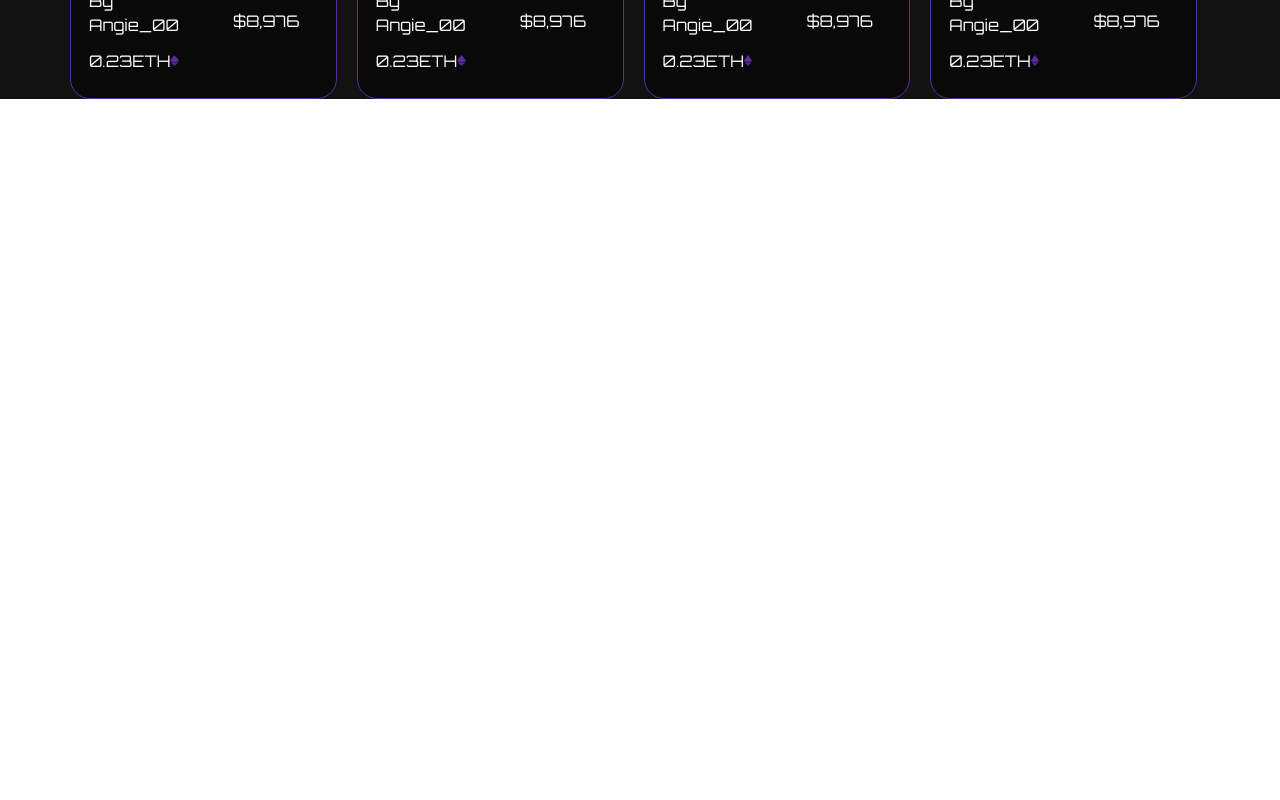
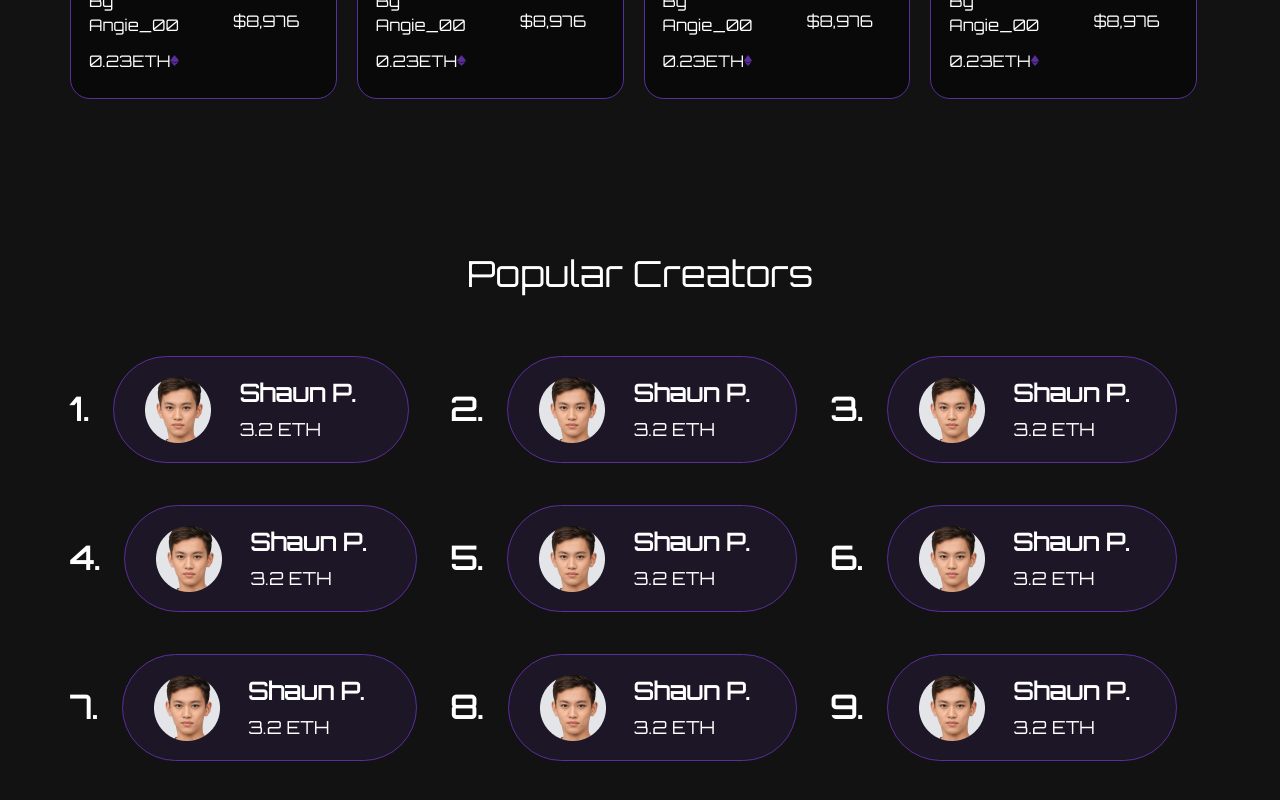
Before and after one commit to CoreX-Labs/CapitolLion, a React (Create React App) app in the folder CapitolLion_Marketplace/frontend/capitol-lion/: page / in a window 1280 px wide. Shown: the part 1703-2503 px from the top of the page. Before the commit the page ends 1802 px from the top, so only its background shows below. Built offline with nearby package versions, Linux system fonts and the light colour scheme; the HTML template or start-up script is replaced by a standard one.

Commit message:
Made Popular creators section for Desktop screens

```diff
--- a/CapitolLion_Marketplace/frontend/capitol-lion/package.json
+++ b/CapitolLion_Marketplace/frontend/capitol-lion/package.json
@@ -11,6 +11,7 @@
     "react-dom": "^18.2.0",
     "react-router-dom": "^6.4.2",
     "react-scripts": "5.0.1",
+    "styled-components": "^5.3.6",
     "web-vitals": "^2.1.4"
   },
   "scripts": {
--- a/CapitolLion_Marketplace/frontend/capitol-lion/src/App.css
+++ b/CapitolLion_Marketplace/frontend/capitol-lion/src/App.css
@@ -19,3 +19,11 @@
 	border: 3px solid #5b2e9d;
 	border-radius: 30px;
 }
+
+.creators__card {
+	width: 296px;
+	height: 107px;
+	background: rgba(91, 46, 157, 0.15);
+	border: 1px solid #5B2E9D;
+	border-radius: 60px;
+}
--- a/CapitolLion_Marketplace/frontend/capitol-lion/src/pages/Home.jsx
+++ b/CapitolLion_Marketplace/frontend/capitol-lion/src/pages/Home.jsx
@@ -1,4 +1,5 @@
 import React from 'react';
+import Artists from './components/Artists';
 import Hero from './components/Hero';
 import Nfts from './components/Nfts';
 import Partners from './components/Partners';
@@ -10,6 +11,7 @@ const Home = () => {
 				<Hero />
 				<Partners />
 				<Nfts />
+				<Artists />
 			</div>
 		</React.Fragment>
 	);
--- /dev/null
+++ b/CapitolLion_Marketplace/frontend/capitol-lion/src/pages/components/Artists.jsx
@@ -0,0 +1,92 @@
+import React from 'react';
+import "../../App.css";
+
+const Artists = () => {
+    const artistdetails = [
+        {
+            id: 1,
+            artistpicture: "/image.png",
+            artistname: "Shaun P.",
+            worth: "3.2 ETH"
+        },
+        {
+            id: 2,
+            artistpicture: "/image.png",
+            artistname: "Shaun P.",
+            worth: "3.2 ETH"
+        },
+        {
+            id: 3,
+            artistpicture: "/image.png",
+            artistname: "Shaun P.",
+            worth: "3.2 ETH"
+        },
+        {
+            id: 4,
+            artistpicture: "/image.png",
+            artistname: "Shaun P.",
+            worth: "3.2 ETH"
+        },
+        {
+            id: 5,
+            artistpicture: "/image.png",
+            artistname: "Shaun P.",
+            worth: "3.2 ETH"
+        },
+        {
+            id: 6,
+            artistpicture: "/image.png",
+            artistname: "Shaun P.",
+            worth: "3.2 ETH"
+        },
+        {
+            id: 7,
+            artistpicture: "/image.png",
+            artistname: "Shaun P.",
+            worth: "3.2 ETH"
+        },
+        {
+            id: 8,
+            artistpicture: "/image.png",
+            artistname: "Shaun P.",
+            worth: "3.2 ETH"
+        },
+        {
+            id: 9,
+            artistpicture: "/image.png",
+            artistname: "Shaun P.",
+            worth: "3.2 ETH"
+        },
+    ]
+	return (
+		<React.Fragment>
+			<div className="">
+                <h1 className='text-center font-[500] text-[36px] leading-[80px] orbitron-light pb-[42px]'>
+                        Popular Creators
+                </h1>
+                <div className="grid grid-cols-3 grid-row-3">
+                    {
+                        artistdetails.map((data, idx) => (
+                            <div key={idx} className="w-[347px] h-[107px] flex items-center gap-[24px] mb-[42px]">
+                                <div>
+                                    <h1 className='orbitron-light font-[700] text-[32px] leading-[37px]'>{ data.id }.</h1>
+                                </div>
+                                <div className="flex items-center pl-[31px] creators__card gap-[28px]">
+                                    <div>
+                                        <img src="/passport.png" alt="Artist Pic" />
+                                    </div>
+                                    <div>
+                                        <h1 className="orbitron-light font-[700] text-[24px] leading-[28px] pb-[12px]">{ data.artistname }</h1>
+                                        <p className="orbitron-light text-[18px] leading-[21px]">{ data.worth }</p>
+                                    </div>
+                                </div>
+                            </div>
+                        ))
+                    }
+                </div>
+            </div>
+		</React.Fragment>
+	);
+};
+
+export default Artists;
--- a/CapitolLion_Marketplace/frontend/capitol-lion/src/pages/components/Nfts.jsx
+++ b/CapitolLion_Marketplace/frontend/capitol-lion/src/pages/components/Nfts.jsx
@@ -97,7 +97,7 @@ const Nfts = () => {
 	];
 	return (
 		<React.Fragment>
-			<div>
+			<div className="pb-[135px]">
 				<h1 className='text-center font-[500] text-[36px] leading-[80px] orbitron-light pb-[42px]'>
 					Popular Items
 				</h1>
```
Also changed, not shown: CapitolLion_Marketplace/frontend/capitol-lion/public/passport.png (added), 1 other file (tests, documents, lock files or other folders).
